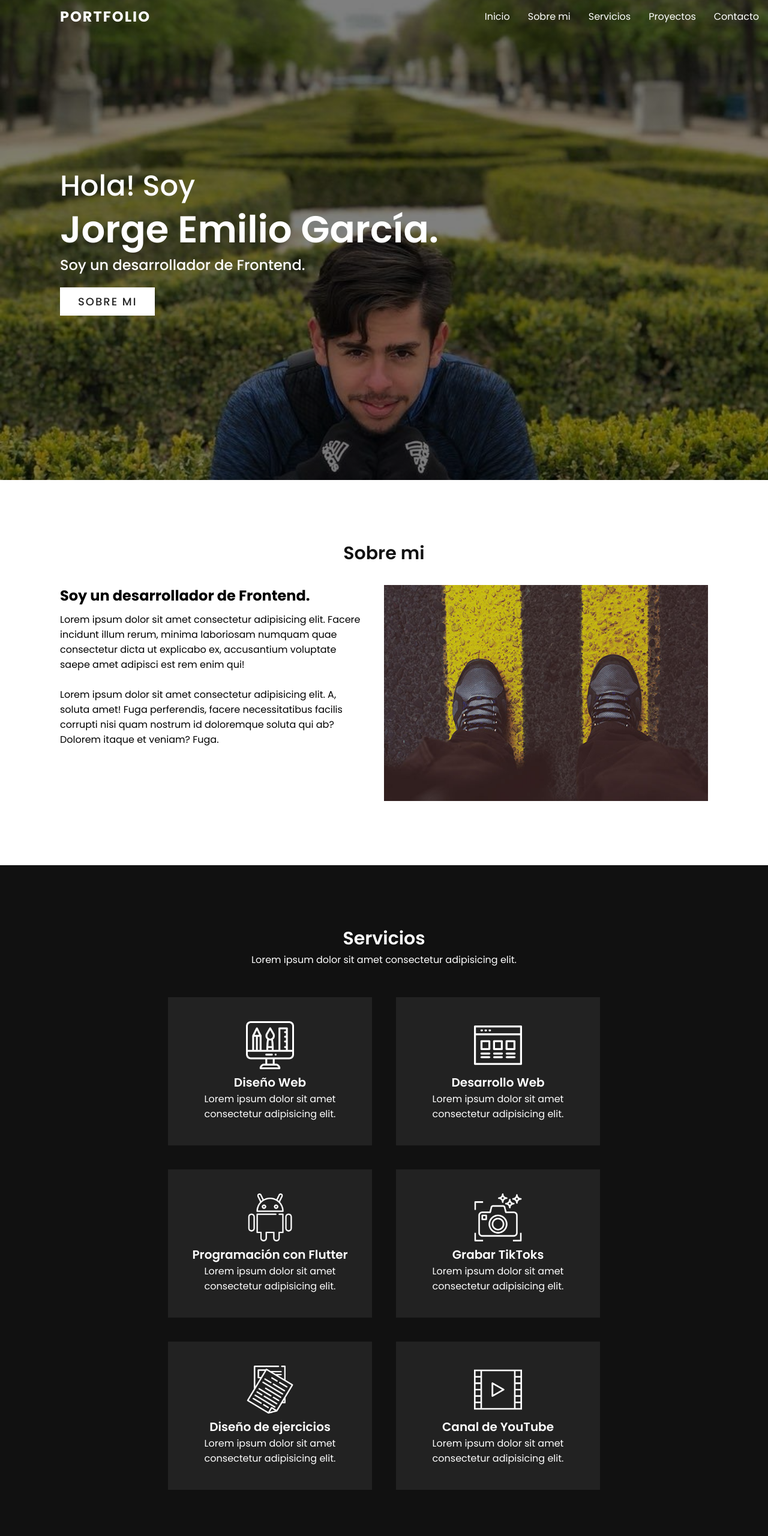
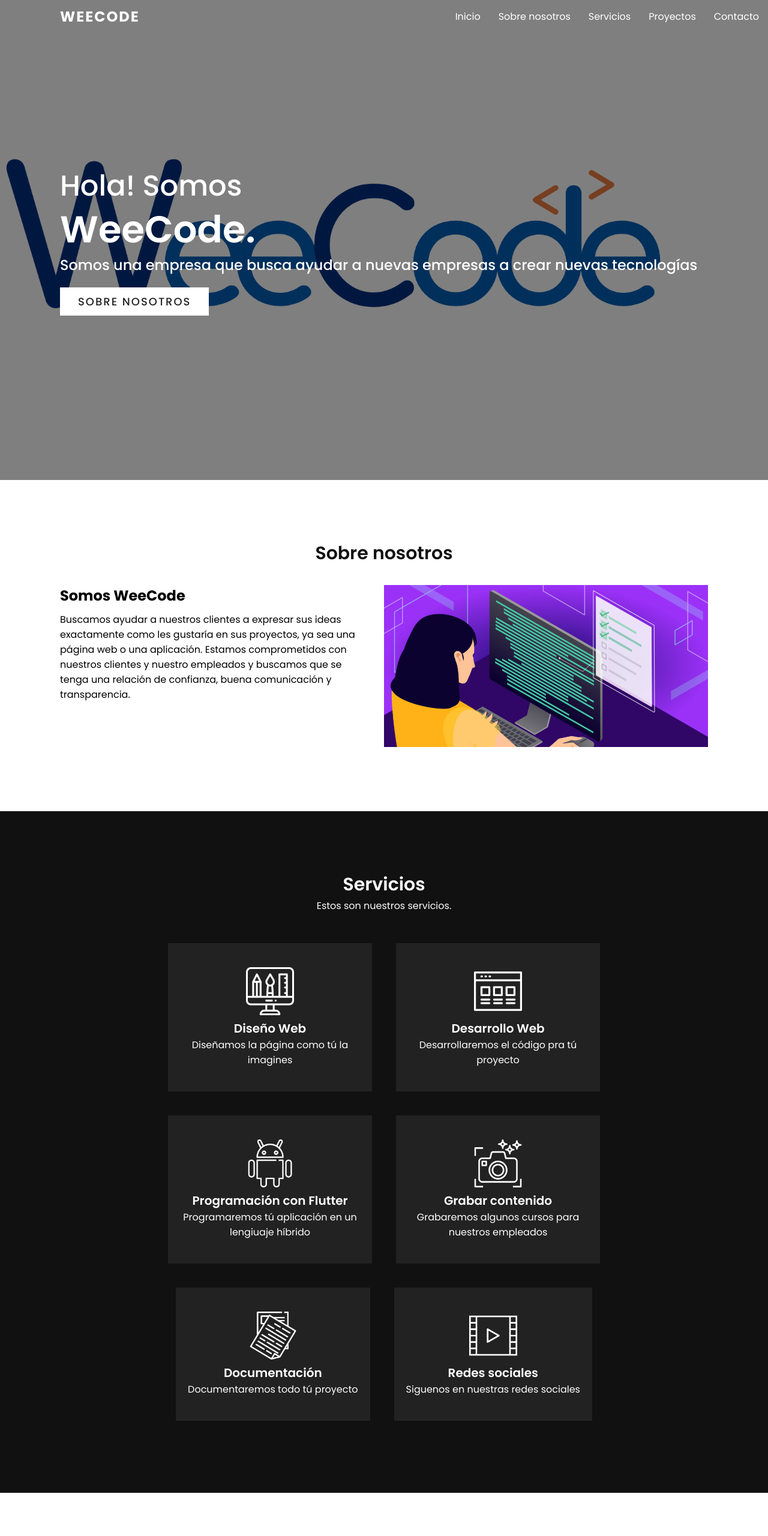
Before and after one commit to GeorGex3x383/Portfolio-Personal, a plain HTML site: page index.html in a window 1280 px wide. Shown: the top 2560 px of the page at 60% size. Drawn offline with Linux system fonts and the light colour scheme.

Commit message:
Actualización WeeCode

```diff
--- a/index.html
+++ b/index.html
@@ -10,11 +10,11 @@
 </head>
 <body>
     <header>
-        <a href="#" class="logo">Portfolio</a>
+        <a href="#" class="logo">WeeCode</a>
         <div class="toggle" onclick="toggleMenu();"></div>
         <ul class="menu">
             <li><a href="#home" onclick="toggleMenu();">Inicio</a></li>
-            <li><a href="#about" onclick="toggleMenu();">Sobre mi</a></li>
+            <li><a href="#about" onclick="toggleMenu();">Sobre nosotros</a></li>
             <li><a href="#services" onclick="toggleMenu();">Servicios</a></li>
             <li><a href="#work" onclick="toggleMenu();">Proyectos</a></li>
             <li><a href="#contact" onclick="toggleMenu();">Contacto</a></li>
@@ -22,81 +22,81 @@
     </header>
     <section class="banner" id="home">
         <div class="text">
-            <h2>Hola! Soy <br><span>Jorge Emilio García.</span></h2>
-            <h3>Soy un desarrollador de Frontend.</h3>
-            <a href="#about" class="btn">Sobre mi</a>
+            <h2>Hola! Somos <br><span>WeeCode.</span></h2>
+            <h3>Somos una empresa que busca ayudar a nuevas empresas a crear nuevas tecnologías</h3>
+            <a href="#about" class="btn">Sobre nosotros</a>
         </div>
     </section>
 
     <section class="about" id="about">
         <div class="heading">
-            <h2>Sobre mi</h2>
+            <h2>Sobre nosotros</h2>
         </div>
         <div class="content">
             <div class="contentBx w50">
-                <h3>Soy un desarrollador de Frontend.</h3>
-                <p>Lorem ipsum dolor sit amet consectetur adipisicing elit. Facere incidunt illum rerum, minima laboriosam numquam quae consectetur dicta ut explicabo ex, accusantium voluptate saepe amet adipisci est rem enim qui!<br><br>Lorem ipsum dolor sit amet consectetur adipisicing elit. A, soluta amet! Fuga perferendis, facere necessitatibus facilis corrupti nisi quam nostrum id doloremque soluta qui ab? Dolorem itaque et veniam? Fuga.</p>
+                <h3>Somos WeeCode</h3>
+                <p>Buscamos ayudar a nuestros clientes a expresar sus ideas exactamente como les gustaría en sus proyectos, ya sea una página web o una aplicación. Estamos comprometidos con nuestros clientes y nuestro empleados y buscamos que se tenga una relación de confianza, buena comunicación y transparencia.</p>
             </div>
             <div class="w50">
-                <img src="assets/img1.jpg" class="img">
+                <img src="assets/code.png" class="img">
             </div>
         </div>
     </section>
     <section class="services" id="services">
         <div class="heading whte">
             <h2>Servicios</h2>
-            <p>Lorem ipsum dolor sit amet consectetur adipisicing elit.</p>
+            <p>Estos son nuestros servicios.</p>
         </div>
         <div class="content">
             <div class="servicesBx">
                 <img src="assets/icon1.png">
                 <h2>Diseño Web</h2>
-                <p>Lorem ipsum dolor sit amet consectetur adipisicing elit.</p>
+                <p>Diseñamos la página como tú la imagines</p>
             </div>
             <div class="servicesBx">
                 <img src="assets/icon2.png">
                 <h2>Desarrollo Web</h2>
-                <p>Lorem ipsum dolor sit amet consectetur adipisicing elit.</p>
+                <p>Desarrollaremos el código pra tú proyecto</p>
             </div>
             <div class="servicesBx">
                 <img src="assets/icon3.png">
                 <h2>Programación con Flutter</h2>
-                <p>Lorem ipsum dolor sit amet consectetur adipisicing elit.</p>
+                <p>Programaremos tú aplicación en un lengiuaje híbrido</p>
             </div>
             <div class="servicesBx">
                 <img src="assets/icon4.png">
-                <h2>Grabar TikToks</h2>
-                <p>Lorem ipsum dolor sit amet consectetur adipisicing elit.</p>
+                <h2>Grabar contenido</h2>
+                <p>Grabaremos algunos cursos para nuestros empleados</p>
             </div>
             <div class="servicesBx">
                 <img src="assets/icon5.png">
-                <h2>Diseño de ejercicios</h2>
-                <p>Lorem ipsum dolor sit amet consectetur adipisicing elit.</p>
+                <h2>Documentación</h2>
+                <p>Documentaremos todo tú proyecto</p>
             </div>
             <div class="servicesBx">
                 <img src="assets/icon6.png">
-                <h2>Canal de YouTube</h2>
-                <p>Lorem ipsum dolor sit amet consectetur adipisicing elit.</p>
+                <h2>Redes sociales</h2>
+                <p>Siguenos en nuestras redes sociales</p>
             </div>
         </div>
     </section>
     <section class="work" id="work">
         <div class="heading">
             <h2>Proyectos</h2>
-            <p>Lorem ipsum dolor sit amet consectetur adipisicing elit.</p>
+            <p>Algunos de nuestros proyectos</p>
         </div>
         <div class="content">
             <div class="workBx">
-                <img src="assets/product1.jpg">
+                <img src="assets/pro.png">
             </div>
             <div class="workBx">
-                <img src="assets/product2.jpg">
+                <img src="assets/pro1.png">
             </div>
             <div class="workBx">
-                <img src="assets/product3.jpg">
+                <img src="assets/pro3.png">
             </div>
             <div class="workBx">
-                <img src="assets/product4.jpg">
+                <img src="assets/pro4.png">
             </div>
         </div>
         <div class="heading">
@@ -107,7 +107,7 @@
     <section class="contact" id="contact">
         <div class="heading whte">
             <h2>Contacto</h2>
-            <p>Lorem ipsum dolor sit amet consectetur adipisicing elit.</p>
+            <p>Ponte en contacto con nosotros para desarrollar tus ideas</p>
         </div>
         <div class="content">
             <div class="contactInfo">
@@ -144,7 +144,7 @@
             </div>
             <div class="formBx">
                 <form>
-                    <h3>Mándame un mensaje</h3>
+                    <h3>Mándanos un mensaje</h3>
                     <input type="text" name="" placeholder="Nombre completo">
                     <input type="email" name="" placeholder="Correo electrónico">
                     <textarea placeholder="Deja tú mensaje"></textarea>
--- a/style.css
+++ b/style.css
@@ -28,7 +28,7 @@ section{
 .banner{
     position: relative;
     min-height: 100vh;
-    background-image: linear-gradient(rgba(0, 0, 0, 0.5), rgba(0, 0, 0, 0.5)), url(assets/banner.jpg);
+    background-image: linear-gradient(rgba(0, 0, 0, 0.5), rgba(0, 0, 0, 0.5)), url(assets/5.png);
     background-size: cover;
     background-position: right;
     display: flex;
```
Also changed, not shown: assets/3.png (added), assets/4.png (added), assets/5.png (added), assets/code.png (added), assets/pro.png (added), assets/pro1.png (added), assets/pro3.png (added), assets/pro4.png (added).
